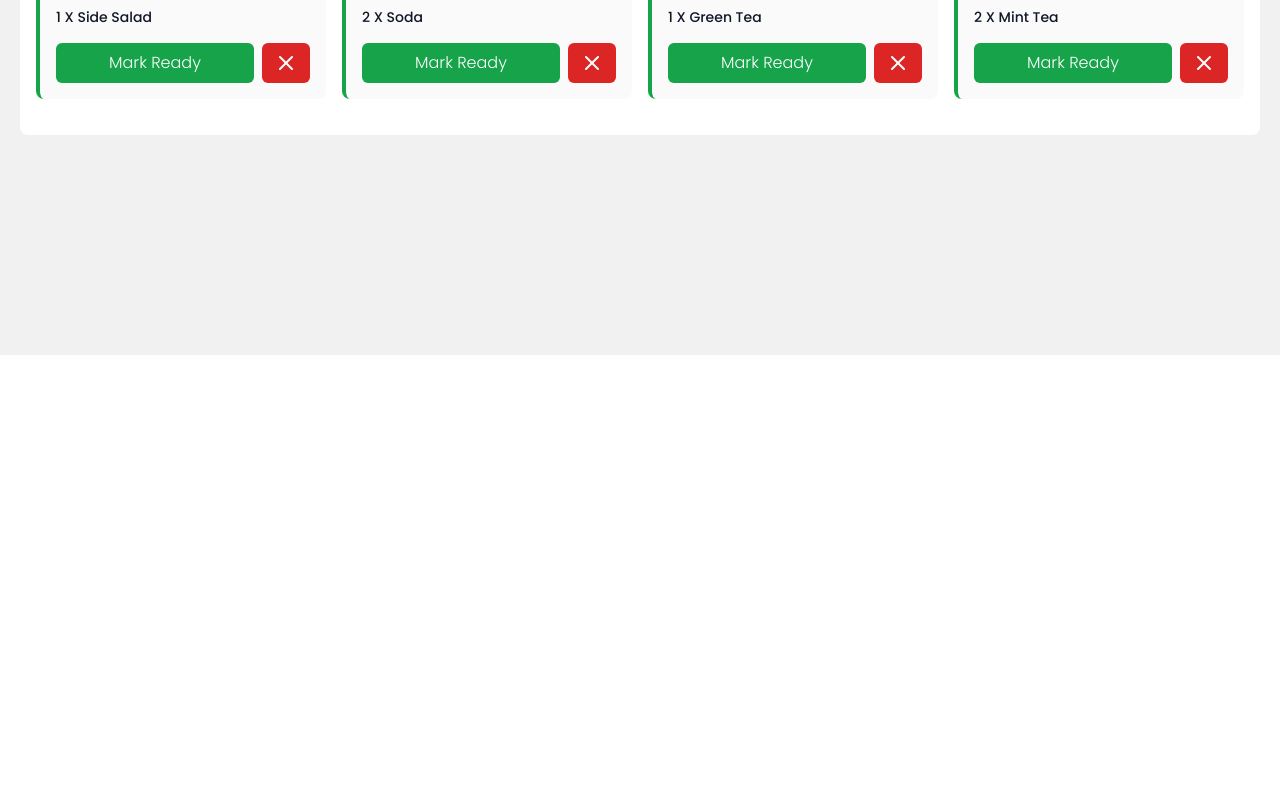
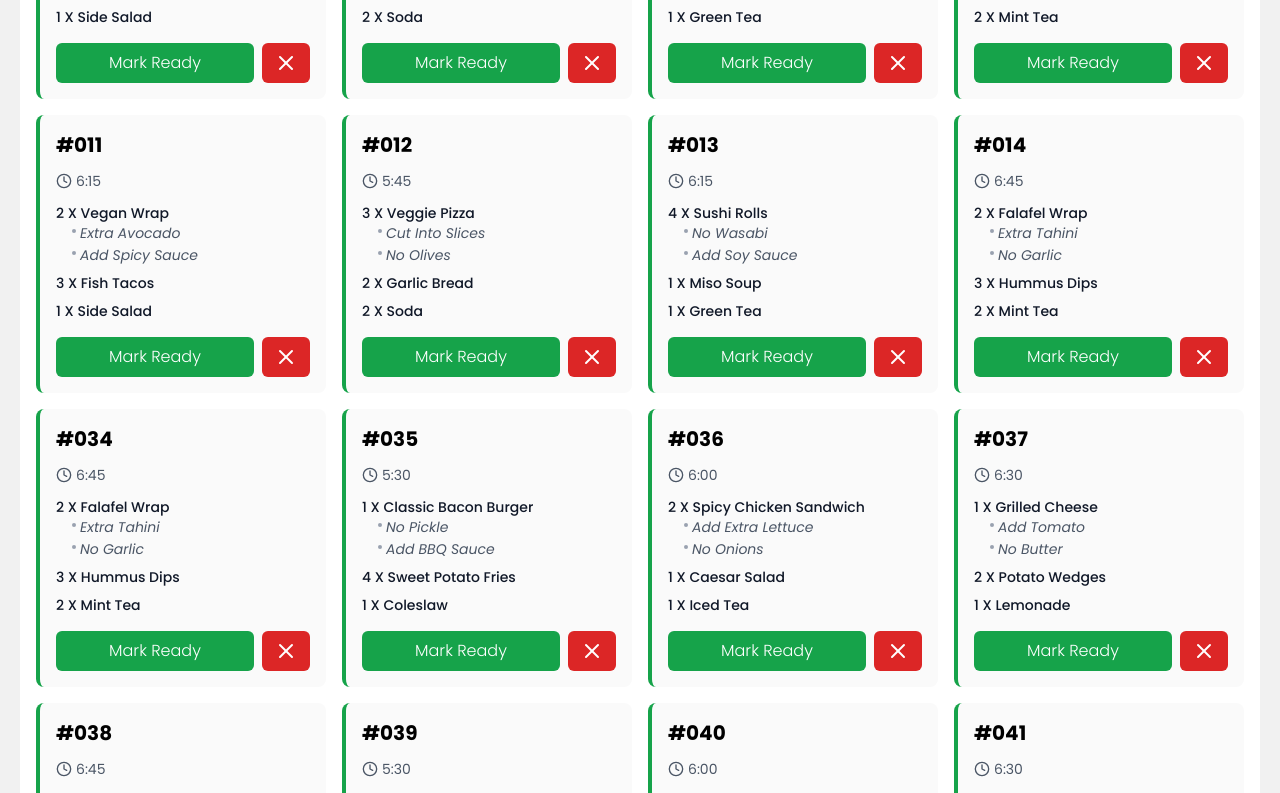
Before and after one commit to sacrosysdev/kitchen-order-tokenify, a React (Vite) app: page /status in a window 1280 px wide. Shown: the part 445-1238 px from the top of the page. Before the commit the page ends 800 px from the top, so only its background shows below. Built offline with nearby package versions, Linux system fonts and the light colour scheme.

Commit message:
added more items

```diff
--- a/src/constants.js
+++ b/src/constants.js
@@ -97,5 +97,243 @@ export const ordersData = [
       { name: '1 X French Fries' },
       { name: '1 X Cola' }
     ]
-  }
+  },
+  {
+    id: '#011',
+    time: '6:15',
+    status: 'preparing',
+    items: [
+      { name: '2 X Vegan Wrap', details: ['Extra Avocado', 'Add Spicy Sauce'] },
+      { name: '3 X Fish Tacos' },
+      { name: '1 X Side Salad' }
+    ]
+  },
+  {
+    id: '#012',
+    time: '5:45',
+    status: 'preparing',
+    items: [
+      { name: '3 X Veggie Pizza', details: ['Cut Into Slices', 'No Olives'] },
+      { name: '2 X Garlic Bread' },
+      { name: '2 X Soda' }
+    ]
+  },
+  {
+    id: '#013',
+    time: '6:15',
+    status: 'preparing',
+    items: [
+      { name: '4 X Sushi Rolls', details: ['No Wasabi', 'Add Soy Sauce'] },
+      { name: '1 X Miso Soup' },
+      { name: '1 X Green Tea' }
+    ]
+  },
+  {
+    id: '#014',
+    time: '6:45',
+    status: 'preparing',
+    items: [
+      { name: '2 X Falafel Wrap', details: ['Extra Tahini', 'No Garlic'] },
+      { name: '3 X Hummus Dips' },
+      { name: '2 X Mint Tea' }
+    ]
+  },
+  {
+    id: '#015',
+    time: '5:30',
+    status: 'ready',
+    items: [
+      { name: '1 X Classic Bacon Burger', details: ['No Pickle', 'Add BBQ Sauce'] },
+      { name: '4 X Sweet Potato Fries' },
+      { name: '1 X Coleslaw' }
+    ]
+  },
+  {
+    id: '#016',
+    time: '6:00',
+    status: 'ready',
+    items: [
+      { name: '2 X Spicy Chicken Sandwich', details: ['Add Extra Lettuce', 'No Onions'] },
+      { name: '1 X Caesar Salad' },
+      { name: '1 X Iced Tea' }
+    ]
+  },
+  {
+    id: '#017',
+    time: '6:30',
+    status: 'ready',
+    items: [
+      { name: '1 X Grilled Cheese', details: ['Add Tomato', 'No Butter'] },
+      { name: '2 X Potato Wedges' },
+      { name: '1 X Lemonade' }
+    ]
+  },
+  {
+    id: '#019',
+    time: '7:00',
+    status: 'ready',
+    items: [
+      { name: '1 X Margherita Pizza', details: ['No Basil', 'Add Chili Flakes'] },
+      { name: '2 X Mozzarella Sticks' },
+      { name: '1 X Sparkling Water' }
+    ]
+  },
+  {
+    id: '#020',
+    time: '5:00',
+    status: 'collected',
+    items: [
+      { name: '2 X Caesar Salad', details: ['Extra Dressing'] },
+      { name: '1 X Iced Coffee' }
+    ]
+  },
+  {
+    id: '#022',
+    time: '7:15',
+    status: 'collected',
+    items: [
+      { name: '1 X Chicken Burger', details: ['No Mayo'] },
+      { name: '1 X French Fries' },
+      { name: '1 X Cola' }
+    ]
+  },
+    {
+    id: '#026',
+    time: '6:00',
+    status: 'ready',
+    items: [
+      { name: '2 X Spicy Chicken Sandwich', details: ['Add Extra Lettuce', 'No Onions'] },
+      { name: '1 X Caesar Salad' },
+      { name: '1 X Iced Tea' }
+    ]
+  },
+  {
+    id: '#027',
+    time: '6:30',
+    status: 'ready',
+    items: [
+      { name: '1 X Grilled Cheese', details: ['Add Tomato', 'No Butter'] },
+      { name: '2 X Potato Wedges' },
+      { name: '1 X Lemonade' }
+    ]
+  },
+  {
+    id: '#029',
+    time: '7:00',
+    status: 'ready',
+    items: [
+      { name: '1 X Margherita Pizza', details: ['No Basil', 'Add Chili Flakes'] },
+      { name: '2 X Mozzarella Sticks' },
+      { name: '1 X Sparkling Water' }
+    ]
+  },
+  {
+    id: '#030',
+    time: '5:00',
+    status: 'collected',
+    items: [
+      { name: '2 X Caesar Salad', details: ['Extra Dressing'] },
+      { name: '1 X Iced Coffee' }
+    ]
+  },
+  {
+    id: '#032',
+    time: '7:15',
+    status: 'collected',
+    items: [
+      { name: '1 X Chicken Burger', details: ['No Mayo'] },
+      { name: '1 X French Fries' },
+      { name: '1 X Cola' }
+    ]
+  },
+    {
+    id: '#034',
+    time: '6:45',
+    status: 'preparing',
+    items: [
+      { name: '2 X Falafel Wrap', details: ['Extra Tahini', 'No Garlic'] },
+      { name: '3 X Hummus Dips' },
+      { name: '2 X Mint Tea' }
+    ]
+  },
+  {
+    id: '#035',
+    time: '5:30',
+    status: 'preparing',
+    items: [
+      { name: '1 X Classic Bacon Burger', details: ['No Pickle', 'Add BBQ Sauce'] },
+      { name: '4 X Sweet Potato Fries' },
+      { name: '1 X Coleslaw' }
+    ]
+  },
+  {
+    id: '#036',
+    time: '6:00',
+    status: 'preparing',
+    items: [
+      { name: '2 X Spicy Chicken Sandwich', details: ['Add Extra Lettuce', 'No Onions'] },
+      { name: '1 X Caesar Salad' },
+      { name: '1 X Iced Tea' }
+    ]
+  },
+  {
+    id: '#037',
+    time: '6:30',
+    status: 'preparing',
+    items: [
+      { name: '1 X Grilled Cheese', details: ['Add Tomato', 'No Butter'] },
+      { name: '2 X Potato Wedges' },
+      { name: '1 X Lemonade' }
+    ]
+  },
+  {
+    id: '#038',
+    time: '6:45',
+    status: 'preparing',
+    items: [
+      { name: '2 X Falafel Wrap', details: ['Extra Tahini', 'No Garlic'] },
+      { name: '3 X Hummus Dips' },
+      { name: '2 X Mint Tea' }
+    ]
+  },
+  {
+    id: '#039',
+    time: '5:30',
+    status: 'preparing',
+    items: [
+      { name: '1 X Classic Bacon Burger', details: ['No Pickle', 'Add BBQ Sauce'] },
+      { name: '4 X Sweet Potato Fries' },
+      { name: '1 X Coleslaw' }
+    ]
+  },
+  {
+    id: '#040',
+    time: '6:00',
+    status: 'preparing',
+    items: [
+      { name: '2 X Spicy Chicken Sandwich', details: ['Add Extra Lettuce', 'No Onions'] },
+      { name: '1 X Caesar Salad' },
+      { name: '1 X Iced Tea' }
+    ]
+  },
+  {
+    id: '#041',
+    time: '6:30',
+    status: 'preparing',
+    items: [
+      { name: '1 X Grilled Cheese', details: ['Add Tomato', 'No Butter'] },
+      { name: '2 X Potato Wedges' },
+      { name: '1 X Lemonade' }
+    ]
+  },
+  {
+    id: '#042',
+    time: '6:30',
+    status: 'preparing',
+    items: [
+      { name: '1 X Grilled Cheese', details: ['Add Tomato', 'No Butter'] },
+      { name: '2 X Potato Wedges' },
+      { name: '1 X Lemonade' }
+    ]
+  },
 ];
--- a/src/pages/readyView/PreparingOrders.jsx
+++ b/src/pages/readyView/PreparingOrders.jsx
@@ -6,7 +6,7 @@ const PreparingOrders = () => {
     <div>
         <h1 className='uppercase font-bold text-[#121212] text-2xl'>Preparing Orders</h1>
         <div className='grid grid-cols-6 lg:grid-cols-9 gap-3 py-5'>
-            { Array.from({length:20}).map((_, index)=>(
+            { Array.from({length:40}).map((_, index)=>(
                 <PrepareCard key={index}/>
             )) }
         </div>
--- a/src/pages/readyView/ReadyOrders.jsx
+++ b/src/pages/readyView/ReadyOrders.jsx
@@ -6,7 +6,7 @@ const ReadyOrders = () => {
     <div>
         <h1 className='uppercase font-bold text-2xl text-[#121212]'>Ready for pickup</h1>
         <div className='grid grid-cols-6 lg:grid-cols-8 xl:grid-cols-12 gap-3 py-5'>
-            { Array.from({length:20}).map((_, index)=>(
+            { Array.from({length:40}).map((_, index)=>(
                 <ReadyCard key={index}/>
             )) }
         </div>
```
